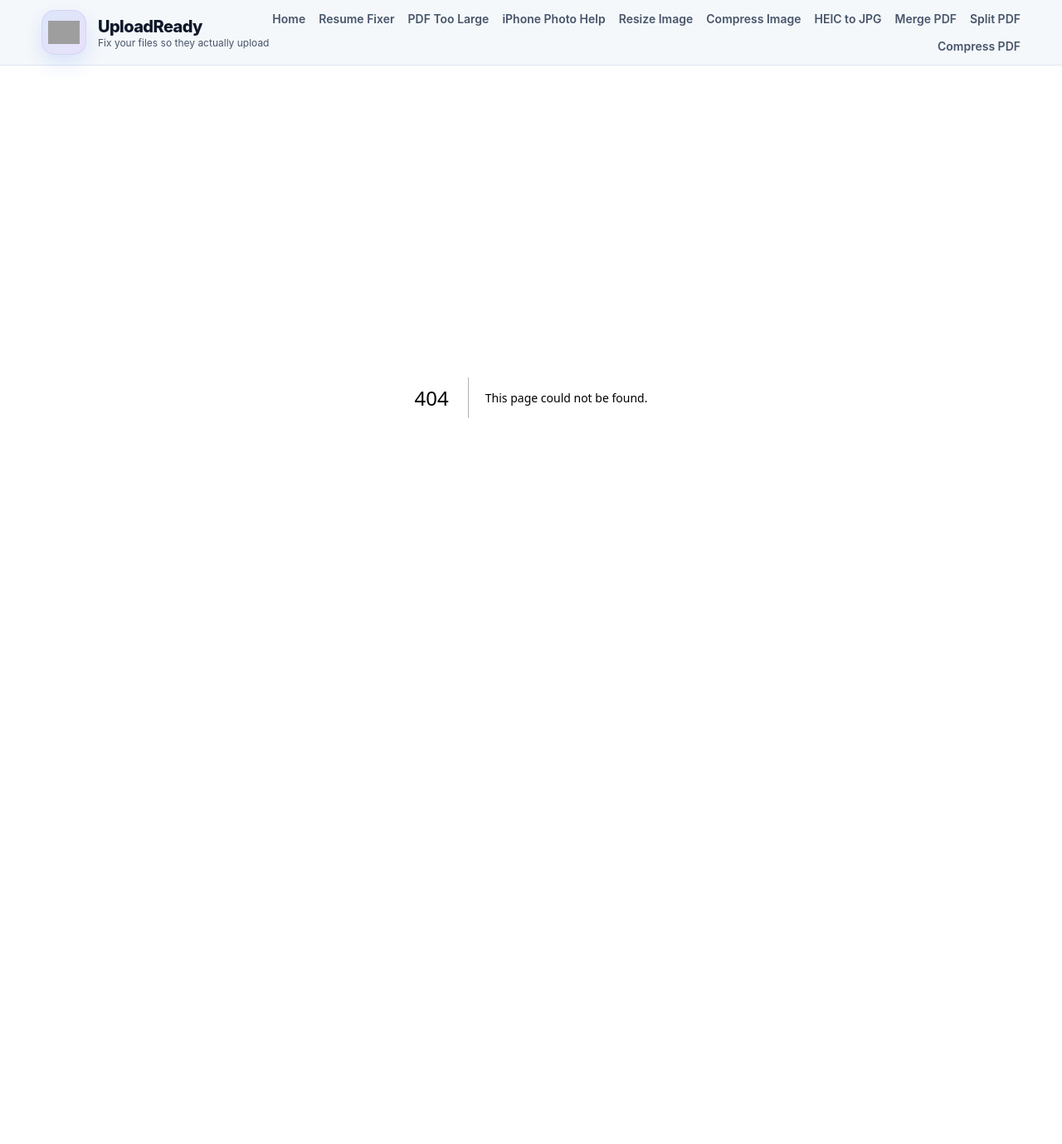
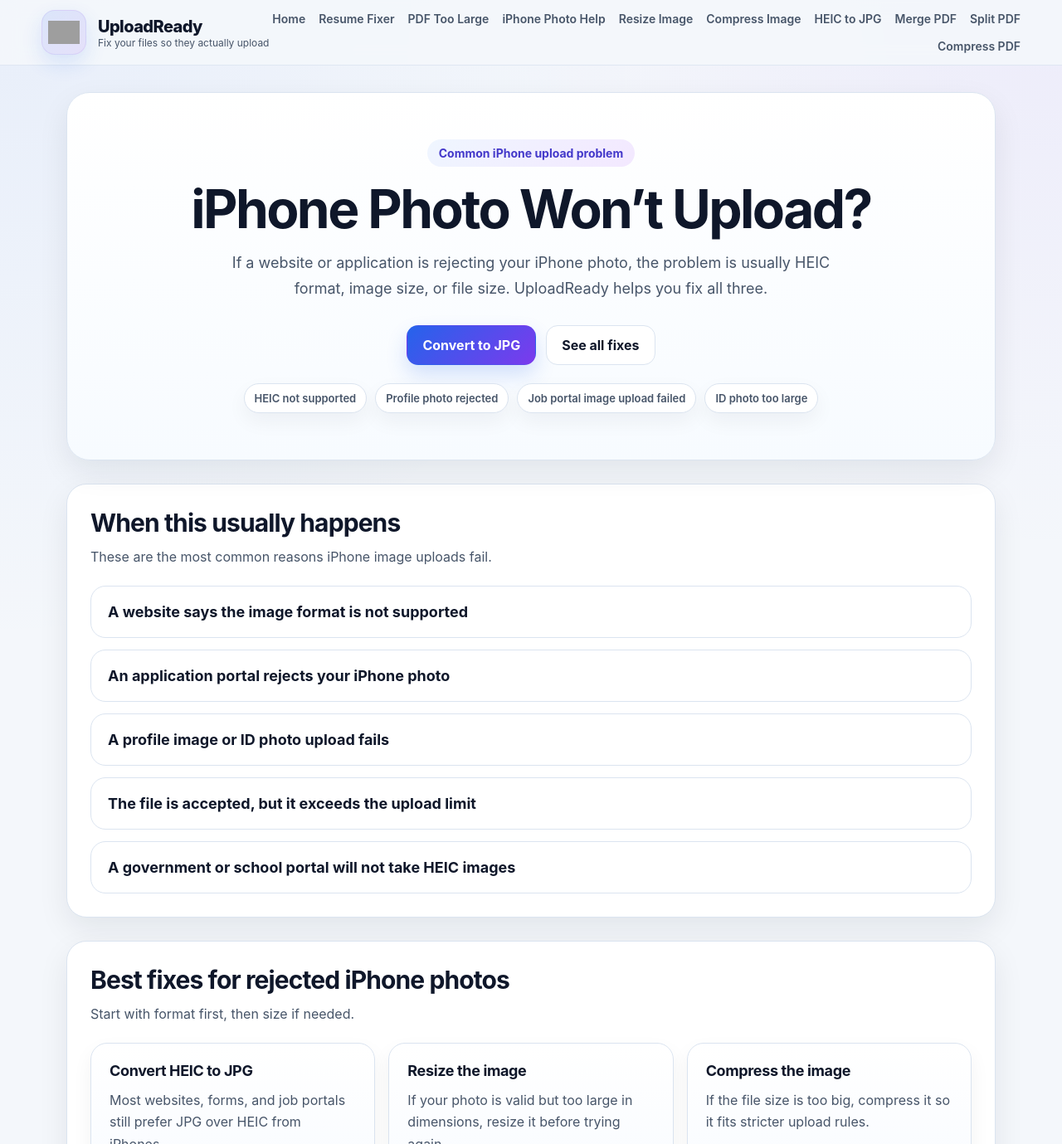
Before and after one commit to skaterdav21/uploadready, a Next.js app: page /iphone-photo-wont-upload in a window 1280 px wide. Before the commit this address had no page. Shown: the top 1379 px of the page at 83% size. Before the commit the page ends 879 px from the top, so only its background shows below. Built offline with nearby package versions, Linux system fonts and the light colour scheme; grey boxes are pictures that could not be loaded.

Commit message:
Create page.tsx

```diff
--- /dev/null
+++ b/app/iphone-photo-wont-upload/page.tsx
@@ -0,0 +1,158 @@
+export default function IphonePhotoWontUploadPage() {
+  const fixes = [
+    {
+      title: "Convert HEIC to JPG",
+      body: "Most websites, forms, and job portals still prefer JPG over HEIC from iPhones.",
+      href: "/heic-to-jpg",
+      cta: "Convert HEIC",
+    },
+    {
+      title: "Resize the image",
+      body: "If your photo is valid but too large in dimensions, resize it before trying again.",
+      href: "/resize-image",
+      cta: "Resize Image",
+    },
+    {
+      title: "Compress the image",
+      body: "If the file size is too big, compress it so it fits stricter upload rules.",
+      href: "/compress-image",
+      cta: "Compress Image",
+    },
+  ];
+
+  const examples = [
+    "A website says the image format is not supported",
+    "An application portal rejects your iPhone photo",
+    "A profile image or ID photo upload fails",
+    "The file is accepted, but it exceeds the upload limit",
+    "A government or school portal will not take HEIC images",
+  ];
+
+  const faqs = [
+    {
+      q: "Why do iPhone photos fail to upload?",
+      a: "Because many iPhones save photos as HEIC, and plenty of websites still do not support HEIC uploads properly.",
+    },
+    {
+      q: "What should I try first?",
+      a: "Convert the file to JPG first. That solves the format problem for many websites immediately.",
+    },
+    {
+      q: "What if JPG still does not upload?",
+      a: "Then the next likely issue is file size or image dimensions. Use Resize Image or Compress Image after converting.",
+    },
+    {
+      q: "Is JPG better for forms and portals?",
+      a: "Usually yes. JPG is still much more widely accepted across job applications, account settings, web forms, and document portals.",
+    },
+  ];
+
+  return (
+    <main className="page">
+      <section className="hero hero-animated">
+        <div className="hero-badge">Common iPhone upload problem</div>
+        <h1>iPhone Photo Won’t Upload?</h1>
+        <p className="hero-copy">
+          If a website or application is rejecting your iPhone photo, the problem
+          is usually HEIC format, image size, or file size. UploadReady helps you
+          fix all three.
+        </p>
+
+        <div className="hero-actions">
+          <a className="btn btn-primary" href="/heic-to-jpg">
+            Convert to JPG
+          </a>
+          <a className="btn btn-secondary" href="#fixes">
+            See all fixes
+          </a>
+        </div>
+
+        <div className="hero-usecases">
+          <span className="usecase-chip">HEIC not supported</span>
+          <span className="usecase-chip">Profile photo rejected</span>
+          <span className="usecase-chip">Job portal image upload failed</span>
+          <span className="usecase-chip">ID photo too large</span>
+        </div>
+      </section>
+
+      <section className="section">
+        <div className="section-head">
+          <h2>When this usually happens</h2>
+          <p>
+            These are the most common reasons iPhone image uploads fail.
+          </p>
+        </div>
+
+        <div className="faq-list">
+          {examples.map((item) => (
+            <div key={item} className="faq-item">
+              <h3>{item}</h3>
+            </div>
+          ))}
+        </div>
+      </section>
+
+      <section id="fixes" className="section">
+        <div className="section-head">
+          <h2>Best fixes for rejected iPhone photos</h2>
+          <p>
+            Start with format first, then size if needed.
+          </p>
+        </div>
+
+        <div className="problem-grid">
+          {fixes.map((item) => (
+            <a key={item.title} href={item.href} className="problem-card">
+              <h3>{item.title}</h3>
+              <p>{item.body}</p>
+              <span>{item.cta}</span>
+            </a>
+          ))}
+        </div>
+      </section>
+
+      <section className="section split-panel">
+        <div className="panel">
+          <h2>Best order to fix an iPhone upload</h2>
+          <ul>
+            <li>Convert HEIC to JPG first</li>
+            <li>Resize if the image dimensions are too large</li>
+            <li>Compress if the file size is still too big</li>
+          </ul>
+        </div>
+
+        <div className="panel">
+          <h2>Useful for real-world uploads</h2>
+          <p>
+            This comes up often with profile photos, school portals, job applications,
+            government forms, insurance claims, and account verification uploads.
+          </p>
+
+          <div className="hero-actions hero-actions-left">
+            <a className="btn btn-primary" href="/heic-to-jpg">
+              Fix iPhone photo
+            </a>
+          </div>
+        </div>
+      </section>
+
+      <section className="section">
+        <div className="section-head">
+          <h2>Frequently asked questions</h2>
+          <p>
+            Quick answers for one of the most common phone-to-website upload problems.
+          </p>
+        </div>
+
+        <div className="faq-list">
+          {faqs.map((item) => (
+            <div key={item.q} className="faq-item">
+              <h3>{item.q}</h3>
+              <p>{item.a}</p>
+            </div>
+          ))}
+        </div>
+      </section>
+    </main>
+  );
+}
```
